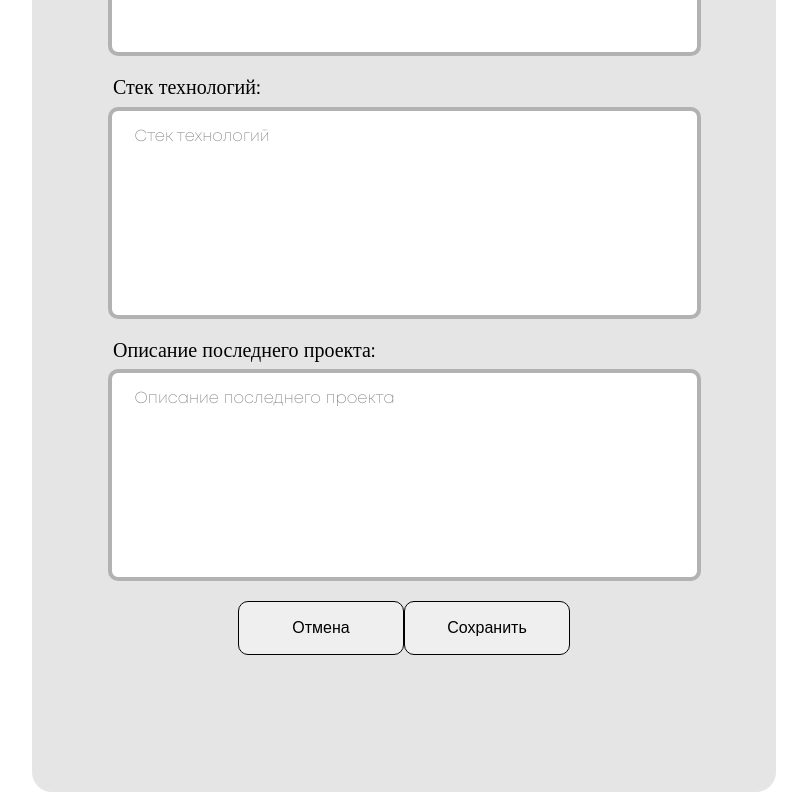
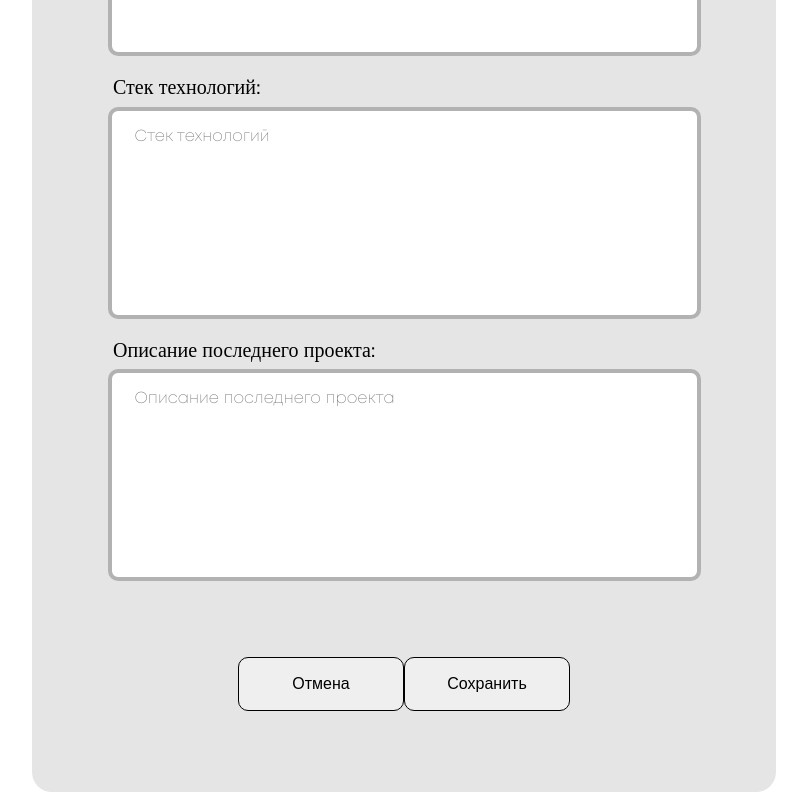
Before and after one commit to AndrewKhdot/React-Course, a React (Create React App) app in the folder reactcourse/: page / in a window 1280 px wide. Shown: the part 836-1636 px from the top of the page, without its empty margins (236-1043 px from the left). Built offline with nearby package versions, Linux system fonts and the light colour scheme.

Commit message:
Update buttons.css

```diff
--- a/reactcourse/src/css/buttons.css
+++ b/reactcourse/src/css/buttons.css
@@ -8,7 +8,7 @@ form button {
     line-height: 20.45px;
 }
 
-.Buttons {
+.buttons {
   margin-top: 56px;
 }
 
```
